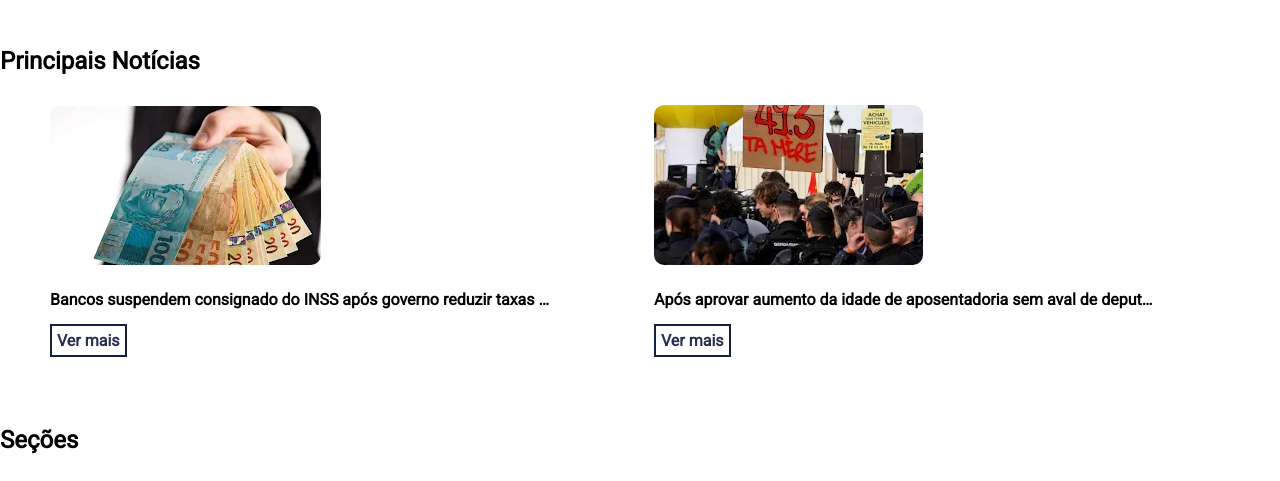
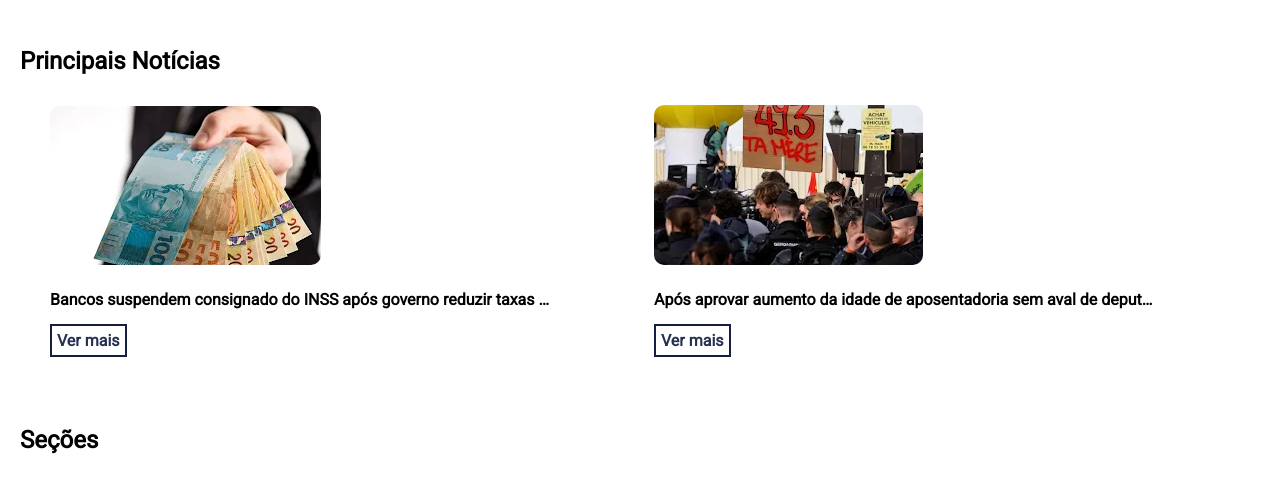
Before and after one commit to rosantos-it/site-noticias-atualizado, a plain HTML site: page index.html in a window 1280 px wide. Shown: the part 223-704 px from the top of the page. Drawn offline with Linux system fonts and the light colour scheme; a script that the page names is missing.

Commit message:
Ajustes dos títulos principais.

```diff
--- a/styles.css
+++ b/styles.css
@@ -5,6 +5,7 @@ body {
 
 .tituloUm {
     margin-top: 50px;
+    margin-left: 10px;
     margin-bottom: 30px;
     font-family: 'Roboto', sans-serif;
 }
@@ -102,6 +103,13 @@ a {
 }
 
 @media only screen and (min-width: 1024px) {
+    .tituloUm {
+        margin-top: 50px;
+        margin-left: 20px;
+        margin-bottom: 30px;
+        font-family: 'Roboto', sans-serif;
+    }
+
     .geralImg {
         width: 500px;
         height: 310px;
```
